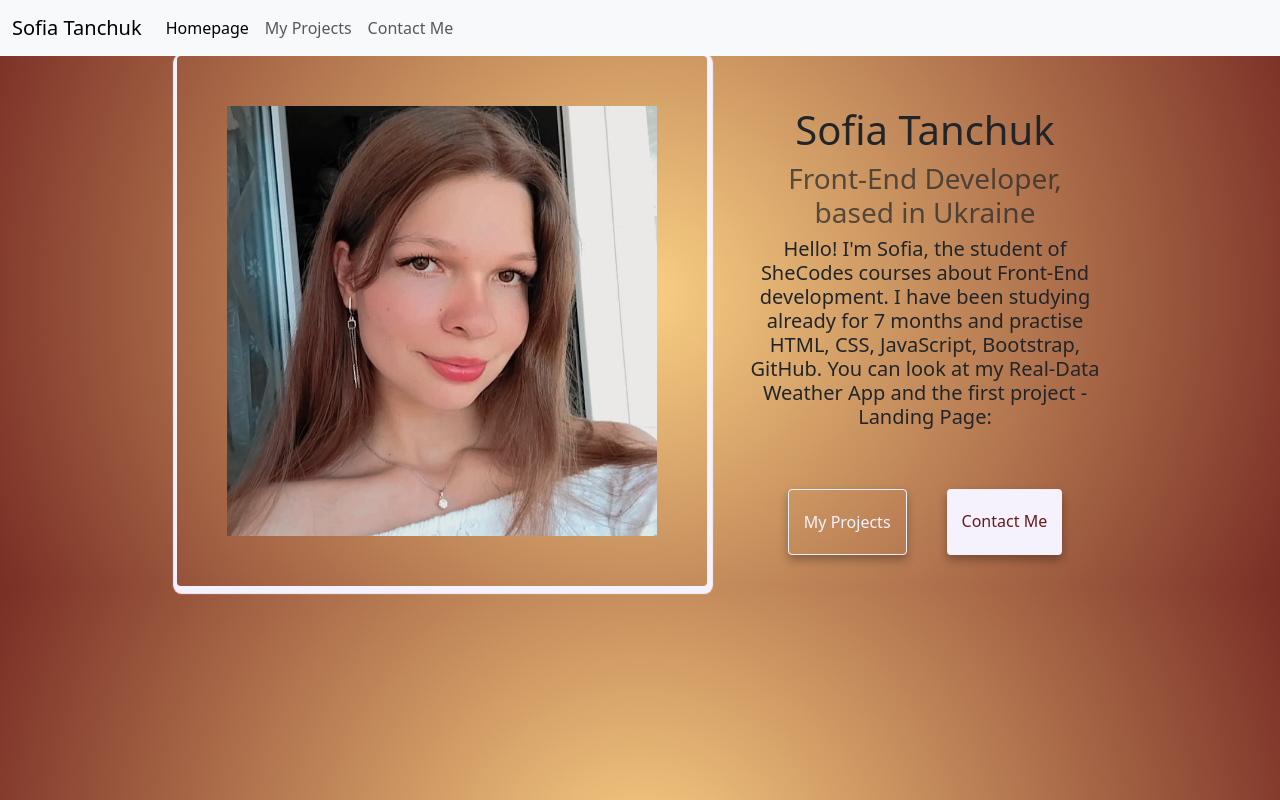
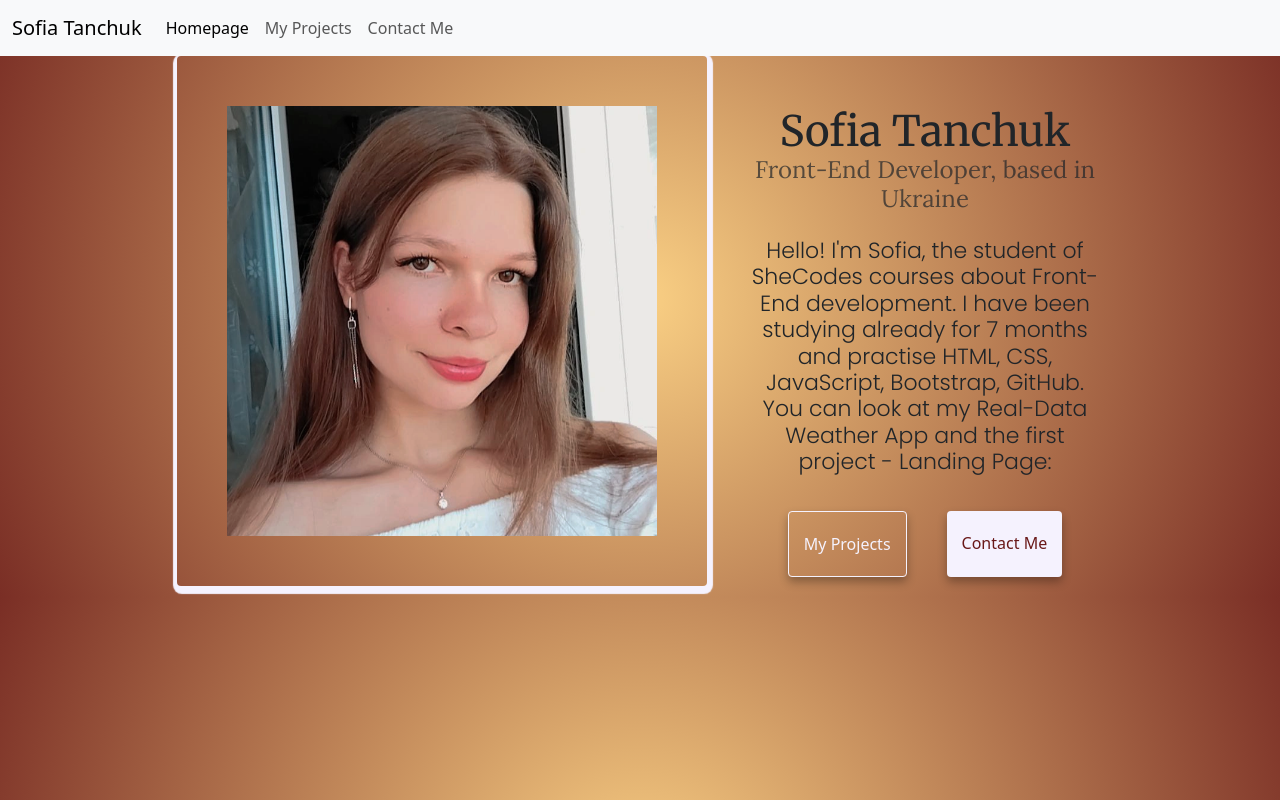
Before and after one commit to SofiaDivine/SEO-friendly-homework, a plain HTML site: page index.html in a window 1280 px wide. Drawn offline with nearby package versions, Linux system fonts and the light colour scheme.

Commit message:
added fonts

```diff
--- a/index.html
+++ b/index.html
@@ -4,7 +4,6 @@
     <meta charset="UTF-8" />
     <meta http-equiv="X-UA-Compatible" content="IE=edge" />
     <meta name="viewport" content="width=device-width, initial-scale=1.0" />
-    <link rel="stylesheet" href="style.css" />
 
     <title>Front-End Developer-Sofia Tanchuk</title>
     <link
@@ -13,11 +12,19 @@
       integrity="sha384-GLhlTQ8iRABdZLl6O3oVMWSktQOp6b7In1Zl3/Jr59b6EGGoI1aFkw7cmDA6j6gD"
       crossorigin="anonymous"
     />
+
     <script
       src="https://cdn.jsdelivr.net/npm/bootstrap@5.3.0-alpha1/dist/js/bootstrap.bundle.min.js"
       integrity="sha384-w76AqPfDkMBDXo30jS1Sgez6pr3x5MlQ1ZAGC+nuZB+EYdgRZgiwxhTBTkF7CXvN"
       crossorigin="anonymous"
     ></script>
+    <link rel="preconnect" href="https://fonts.googleapis.com" />
+    <link rel="preconnect" href="https://fonts.gstatic.com" crossorigin />
+    <link
+      href="https://fonts.googleapis.com/css2?family=Lora:ital,wght@0,400;0,600;1,400;1,600&family=Merriweather:wght@400;700&family=Poppins:wght@300&display=swap"
+      rel="stylesheet"
+    />
+    <link rel="stylesheet" href="style.css" />
   </head>
   <body>
     <nav class="navbar navbar-expand-lg navbar-light bg-light">
@@ -67,7 +74,7 @@
         <div class="col-lg-4 myinfo">
           <h1>Sofia Tanchuk</h1>
           <h3>Front-End Developer, based in Ukraine</h3>
-
+          <br />
           <h5>
             Hello! I'm Sofia, the student of SheCodes courses about Front-End
             development. I have been studying already for 7 months and practise
--- a/style.css
+++ b/style.css
@@ -23,7 +23,8 @@ h3 {
 }
 
 h1 {
-  font-size: 96px;
+  font-family: "Merriweather", serif;
+  font-size: 42px;
 }
 
 h2 {
@@ -31,13 +32,18 @@ h2 {
 }
 
 h3 {
+  font-family: "Lora", serif;
   font-size: 24px;
   opacity: 0.7;
 }
-
+h5 {
+  font-size: 22px;
+  font-family: "Poppins", sans-serif;
+  font-weight: 300px;
+}
 .navigation-links {
   display: flex;
-  margin-top: 40px;
+  margin-top: 15px;
   justify-content: center;
 }
 
```
